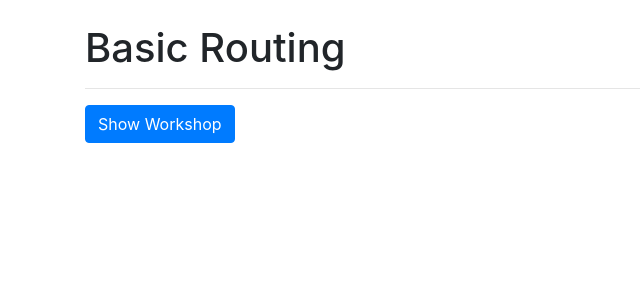
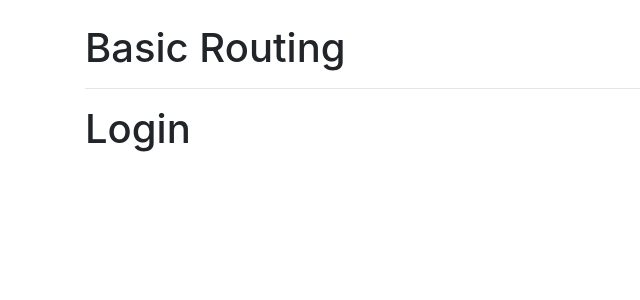
Before and after one commit to un4ckn0wl3z/basic-angular7, an Angular app: page /login in a window 1280 px wide. Before the commit this address led to /. Shown: the top 300 px of the page, without its empty margins (0-640 px from the left). Built offline with nearby package versions, Linux system fonts and the light colour scheme.

Commit message:
add basic routing

```diff
--- a/src/app/app.component.html
+++ b/src/app/app.component.html
@@ -1,8 +1,5 @@
 <div class="container mt-4">
   <h1>Basic Routing</h1>
-  <app-home></app-home>
-
-
-
-
+  <hr>
+  <router-outlet></router-outlet>
 </div>
--- a/src/app/components/home/com02/com02.component.ts
+++ b/src/app/components/home/com02/com02.component.ts
@@ -1,5 +1,5 @@
 import { FormBuilder, FormGroup, FormArray, Validators } from '@angular/forms';
-import { Component, OnInit, Output, EventEmitter, ViewChild, ElementRef } from '@angular/core';
+import { Component, OnInit, Output, EventEmitter } from '@angular/core';
 
 @Component({
   selector: 'app-com02',
--- a/src/app/components/home/home.component.html
+++ b/src/app/components/home/home.component.html
@@ -8,7 +8,7 @@
     </div>
   </div>
 
-  <hr>
+  <!-- <hr> -->
   <form action="" class="form-group">
     <button type="button" *ngIf="!isShowWorkshop" (click)="isShowWorkshop = !isShowWorkshop"
       class="btn btn-primary">Show Workshop</button>
--- a/src/app/components/login/login.component.html
+++ b/src/app/components/login/login.component.html
@@ -1,3 +1 @@
-<p>
-  login works!
-</p>
+<h1>Login</h1>
--- a/src/app/components/profile/profile.component.html
+++ b/src/app/components/profile/profile.component.html
@@ -1,3 +1 @@
-<p>
-  profile works!
-</p>
+<h1>Profile</h1>
--- a/src/app/components/register/register.component.html
+++ b/src/app/components/register/register.component.html
@@ -1,3 +1 @@
-<p>
-  register works!
-</p>
+<h1>Register</h1>
```
Also changed, not shown: src/app/app-routing.module.ts (+8 -1 lines).
